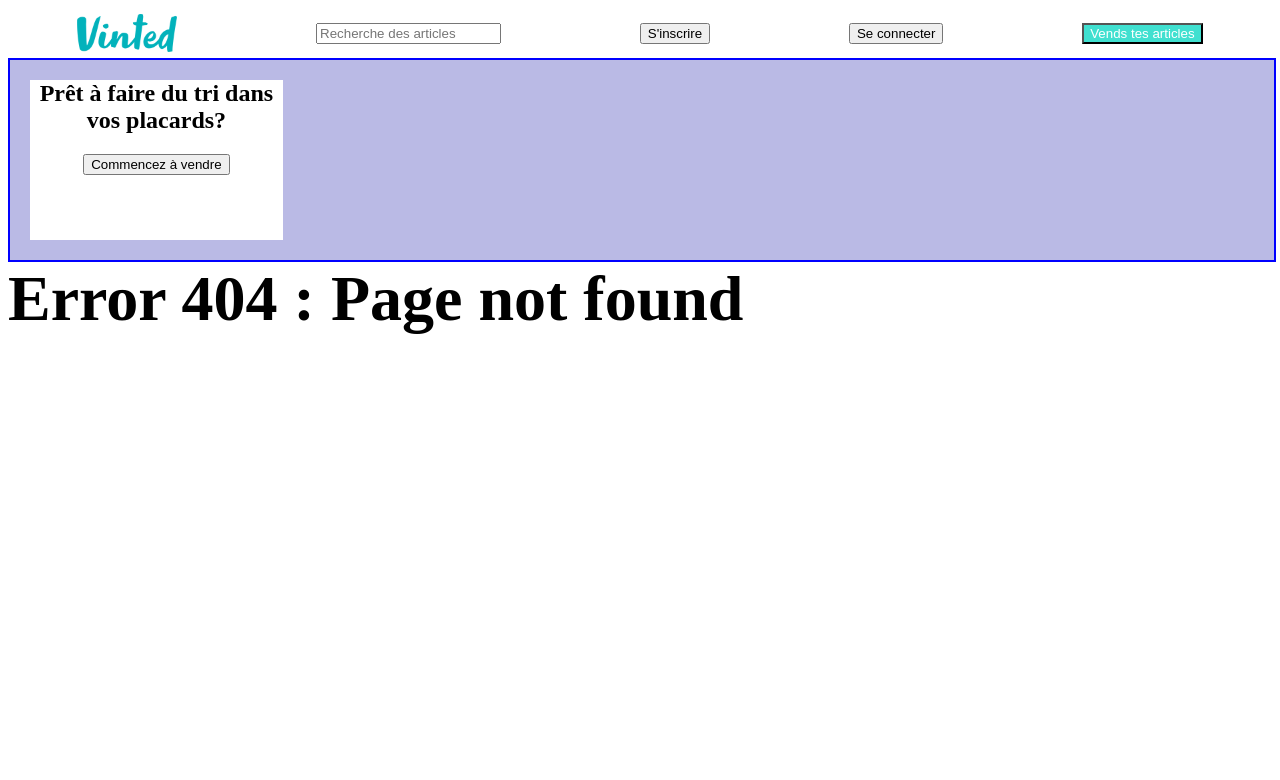
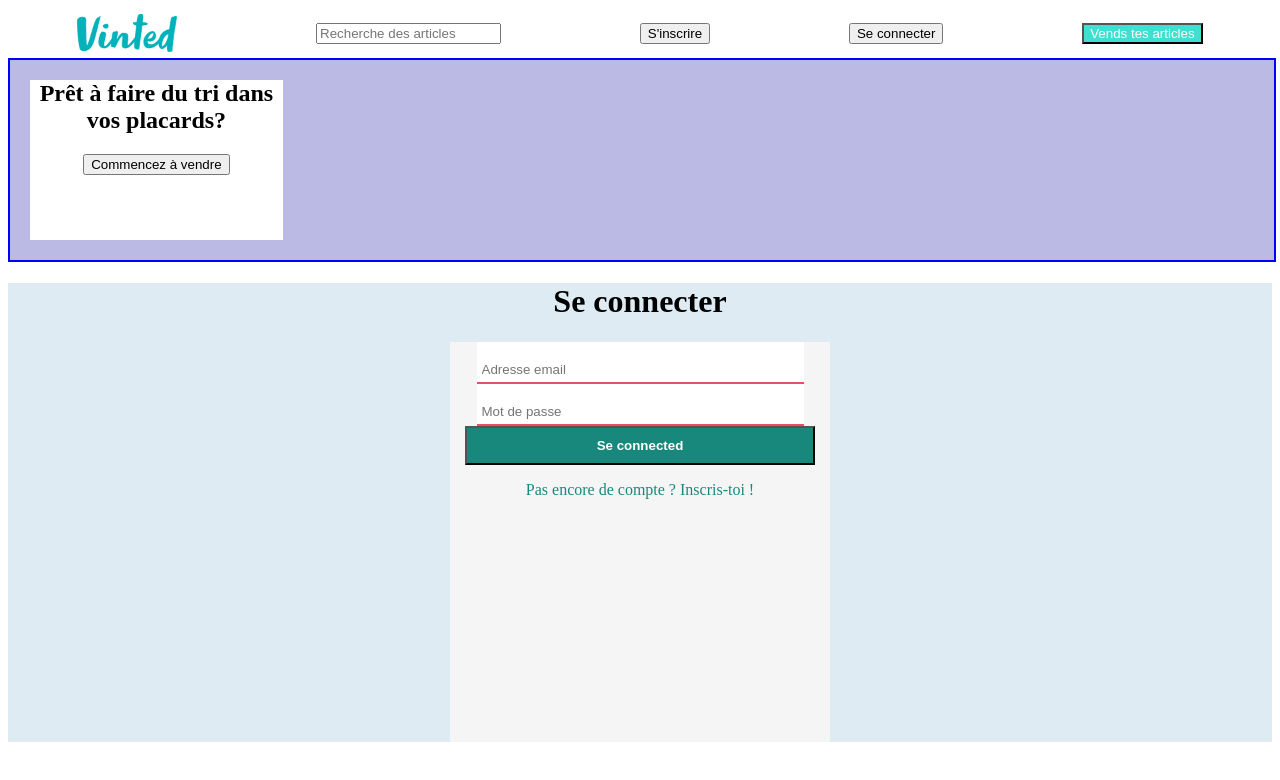
Before and after one commit to Marielle723/vinted_home, a React (Create React App) app: page /login in a window 1280 px wide. Before the commit this address had no page. Shown: the top 780 px of the page. Built offline with nearby package versions, Linux system fonts and the light colour scheme.

Commit message:
400 bad request at login

```diff
--- a/src/App.js
+++ b/src/App.js
@@ -5,6 +5,7 @@ import Offer from "./pages/Offer";
 import Header from "./components/Header";
 import NoMatch from "./pages/NoMatch";
 import Signup from "./pages/Signup";
+import Login from "./pages/Login";
 
 function App() {
   return (
@@ -13,7 +14,8 @@ function App() {
       <Routes>
         <Route path="/" element={<Home />} />
         <Route path="/offer/:id" element={<Offer />} />
-        <Route path="/user/signup" element={<Signup />} />
+        <Route path="/signup" element={<Signup />} />
+        <Route path="/login" element={<Login />} />
         <Route path="*" element={<NoMatch />} />
       </Routes>
     </Router>
--- a/src/components/Header.js
+++ b/src/components/Header.js
@@ -8,8 +8,10 @@ const Header = () => {
       <header>
         <img src={VintedLogo} alt="Logo de vinted" />
         <input placeholder="Recherche des articles" name="search_input" />
-        <button>S'inscrire</button>
         <Link to="/signup">
+          <button>S'inscrire</button>
+        </Link>
+        <Link to="/login">
           <button>Se connecter</button>
         </Link>
         <button className="sell-your-articles">Vends tes articles</button>
--- a/src/pages/Home.js
+++ b/src/pages/Home.js
@@ -17,7 +17,7 @@ const Home = () => {
         setData(response.data);
         setIsLoading(false);
       } catch (error) {
-        console.log(error.response); // contrairement au error.message d'express
+        console.log(error.response);
       }
     };
     fetchData();
--- /dev/null
+++ b/src/pages/Login.js
@@ -0,0 +1,69 @@
+import { useState } from "react";
+import axios from "axios";
+
+const Login = () => {
+  const [email, setEmail] = useState("");
+  const [password, setPassword] = useState("");
+
+  const handlePasswordChange = (event) => {
+    const value = event.target.value;
+    setPassword(value);
+  };
+
+  const handleEmailChange = (event) => {
+    const value = event.target.value;
+    setEmail(value);
+  };
+
+  const handleSubmit = (event) => {
+    event.preventDefault();
+    try {
+      axios
+        .post("https://my-backend-final-project.herokuapp.com/user/login", {
+          email: email,
+          password: password,
+        })
+        .then((response) => console.log(response.data));
+    } catch (error) {
+      console.log(error.response);
+    }
+  };
+
+  return (
+    <div>
+      <div className="signup-page">
+        <h1>Se connecter</h1>
+        <form onSubmit={handleSubmit}>
+          <div className="inputs-basic">
+            <input
+              placeholder="Adresse email"
+              type="text"
+              id="email"
+              name="email"
+              value={email}
+              onChange={handleEmailChange}
+            />
+
+            <input
+              placeholder="Mot de passe"
+              type="password"
+              id="password"
+              name="password"
+              value={password}
+              onChange={handlePasswordChange}
+            />
+          </div>
+
+          <button type="submit" value="Submit" className="submit">
+            Se connected
+          </button>
+          <p className="already-account">
+            Pas encore de compte ? Inscris-toi !
+          </p>
+        </form>
+      </div>
+    </div>
+  );
+};
+
+export default Login;
--- a/src/pages/Signup.js
+++ b/src/pages/Signup.js
@@ -5,7 +5,7 @@ const Signup = () => {
   const [name, setName] = useState("");
   const [email, setEmail] = useState("");
   const [password, setPassword] = useState("");
-  const [newsletter, setNewsletter] = useState(false);
+  const [checked, setChecked] = useState(false);
 
   const handleNameChange = (event) => {
     const value = event.target.value;
@@ -24,7 +24,7 @@ const Signup = () => {
 
   const handleNewsletterChange = (event) => {
     const value = event.target.value;
-    setNewsletter(value);
+    setChecked(!checked);
   };
 
   const handleSubmit = (event) => {
@@ -35,7 +35,7 @@ const Signup = () => {
           email: name,
           username: email,
           password: password,
-          newsletter: newsletter,
+          checked: checked,
         })
         .then((response) => console.log(response.data));
     } catch (error) {
@@ -77,14 +77,15 @@ const Signup = () => {
         </div>
 
         <div className="checkbox">
+          {" "}
           <input
             type="checkbox"
-            id="newsletter"
-            name="newsletter"
-            value="newsletter"
+            label="S'inscrire à notre newsletter ?"
+            value={checked}
+            id="checkbox"
+            name="checkbox"
             onChange={handleNewsletterChange}
           />
-          <label for="newsletter">S'inscrire à notre newsletter ?</label>
         </div>
 
         <p className="news-subs">
```
